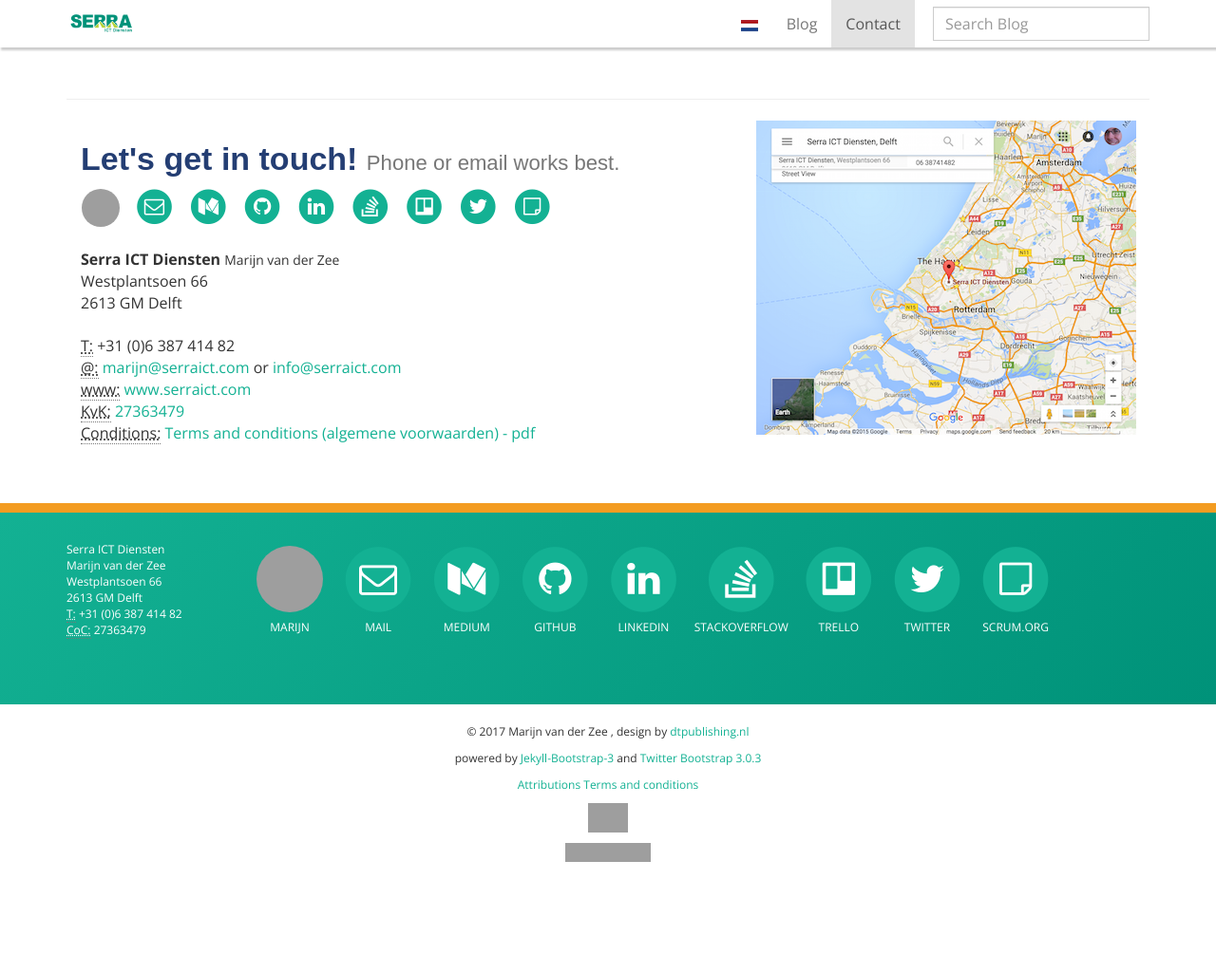
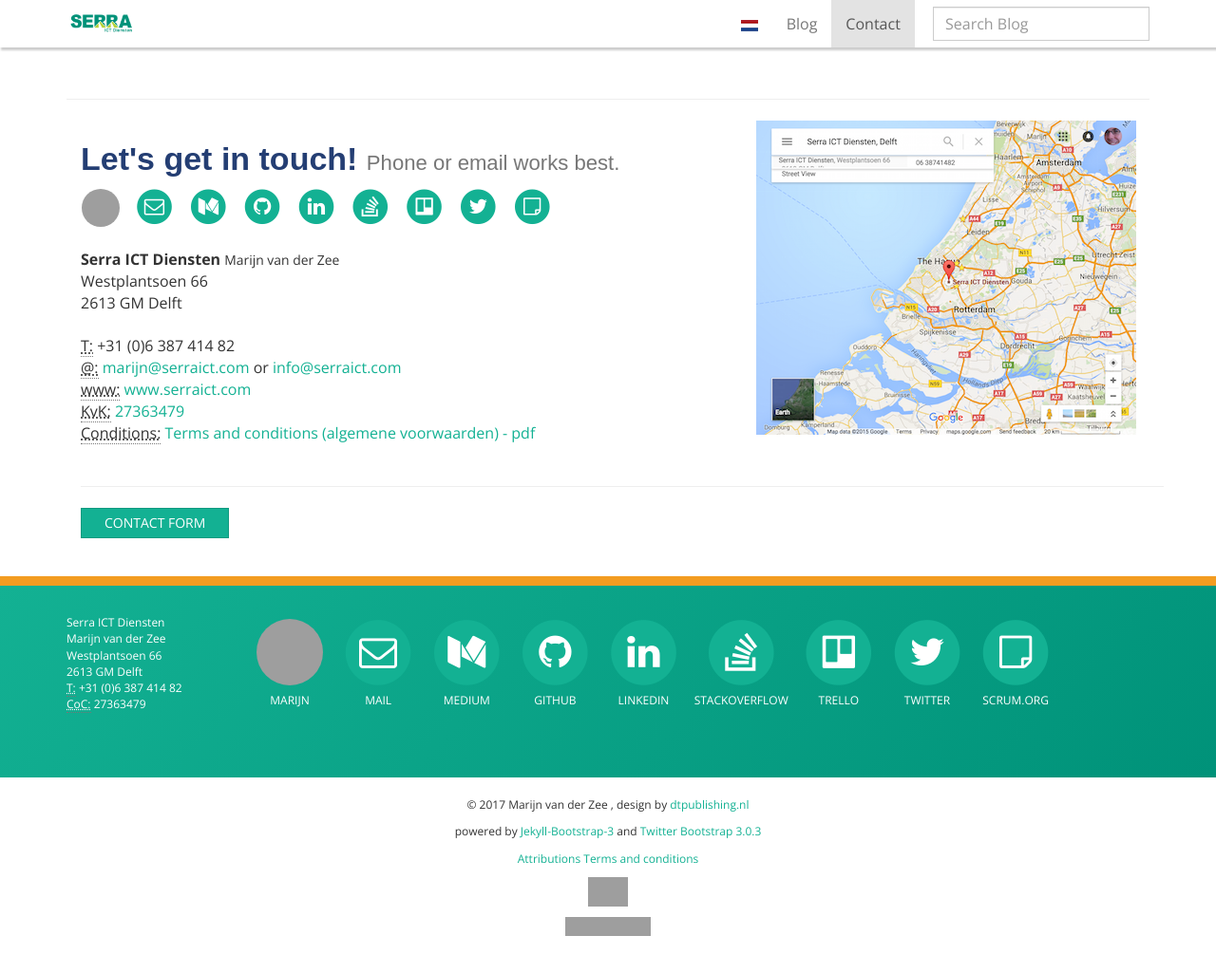
Before and after one commit to serraict/serraict.github.io, a Jekyll site: the page built from pages/contact.html, in a window 1280 px wide and 1046 px high, cut to the strip 0-1025 px from the top of the window. Shown: the whole strip at 95% size. Built offline with Jekyll 4.4.1, drawn with Linux system fonts in a browser that asks for light colours; nearby versions of some CDN libraries; some web fonts are replaced; grey boxes are pictures that could not be loaded.

Commit message:
Add link to contact form

```diff
--- a/pages/contact.html
+++ b/pages/contact.html
@@ -10,4 +10,11 @@
   <div class="container marketing">
   {% include contact.html %}
   </div>
+  <div class="container marketing">
+    <hr />
+    <a class="btn btn-primary btn-lg"
+       href="https://goo.gl/forms/keFTAyKD48c03Da53">
+        Contact Form
+    </a>
+  </div>
 </div>
```
